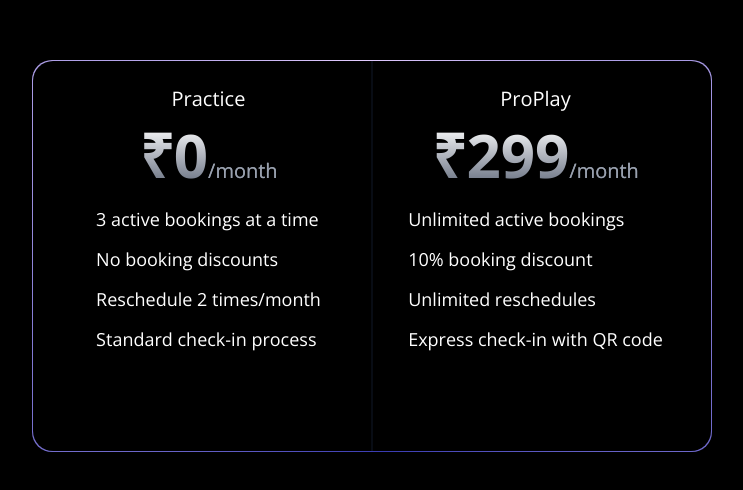
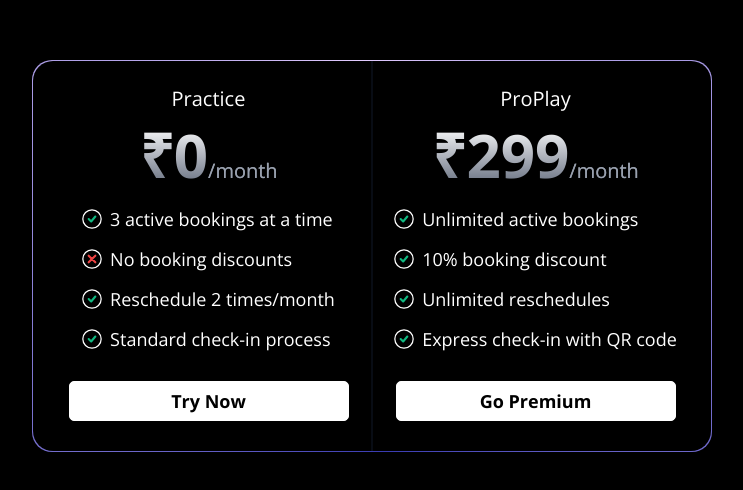
Before and after one commit to piyushbangaa/onesport2, a React (Vite) app: page /pricing in a window 1280 px wide. Shown: the part 144-634 px from the top of the page, without its empty margins (268-1011 px from the left). Built offline with nearby package versions, Linux system fonts and the light colour scheme.

Commit message:
added svgs

```diff
--- a/src/Pages/Pricing.jsx
+++ b/src/Pages/Pricing.jsx
@@ -11,16 +11,39 @@
 
             {/* Left Section */}
             <div className="flex flex-col items-center text-center mt-5">
-              <h1 className='text-xl '>Practice</h1>
+              <h1 className='text-xl'>Practice</h1>
               <h1 className='text-6xl mt-3 font-semibold bg-gradient-to-b from-white to-gray-500 bg-clip-text text-transparent'>₹0<span className="text-gray-400 text-xl font-light ">/month</span></h1>
               <ul className='mt-5 text-lg text-left space-y-3'>
-                <li>3 active bookings at a time</li>
-                <li>No booking discounts</li>
-                <li>Reschedule 2 times/month</li>
-                <li>Standard check-in process</li>
+                <li className="flex items-center">
+                  <svg className="w-5 h-5 mr-2" viewBox="0 0 24 24" fill="none" xmlns="http://www.w3.org/2000/svg">
+                    <circle cx="12" cy="12" r="11" stroke="white" fill="none" strokeWidth="1.5"/>
+                    <path d="M8 12L11 15L16 9" stroke="#10B981" strokeWidth="2.5" strokeLinecap="round" strokeLinejoin="round"/>
+                  </svg>
+                  3 active bookings at a time
+                </li>
+                <li className="flex items-center">
+                  <svg className="w-5 h-5 mr-2" viewBox="0 0 24 24" fill="none" xmlns="http://www.w3.org/2000/svg">
+                    <circle cx="12" cy="12" r="11" stroke="white" fill="none" strokeWidth="1.5"/>
+                    <path d="M8 8L16 16M16 8L8 16" stroke="#EF4444" strokeWidth="2.5" strokeLinecap="round" strokeLinejoin="round"/>
+                  </svg>
+                  No booking discounts
+                </li>
+                <li className="flex items-center">
+                  <svg className="w-5 h-5 mr-2" viewBox="0 0 24 24" fill="none" xmlns="http://www.w3.org/2000/svg">
+                    <circle cx="12" cy="12" r="11" stroke="white" fill="none" strokeWidth="1.5"/>
+                    <path d="M8 12L11 15L16 9" stroke="#10B981" strokeWidth="2.5" strokeLinecap="round" strokeLinejoin="round"/>
+                  </svg>
+                  Reschedule 2 times/month
+                </li>
+                <li className="flex items-center">
+                  <svg className="w-5 h-5 mr-2" viewBox="0 0 24 24" fill="none" xmlns="http://www.w3.org/2000/svg">
+                    <circle cx="12" cy="12" r="11" stroke="white" fill="none" strokeWidth="1.5"/>
+                    <path d="M8 12L11 15L16 9" stroke="#10B981" strokeWidth="2.5" strokeLinecap="round" strokeLinejoin="round"/>
+                  </svg>
+                  Standard check-in process
+                </li>
               </ul>
-
-
+              <button className='mt-7 border border-white w-70 h-10 rounded-[5px] font-semibold bg-white text-black text-lg cursor-pointer'>Try Now</button>
             </div>
 
             {/* Right Section */}
@@ -28,13 +51,36 @@
               <h1 className='text-xl'>ProPlay</h1>
               <h1 className='text-6xl mt-3 font-semibold bg-gradient-to-b from-white to-gray-500 bg-clip-text text-transparent'>₹299<span className="text-gray-400 text-xl font-light ">/month</span></h1>
               <ul className='mt-5 text-lg text-left space-y-3'>
-                <li>Unlimited active bookings</li>
-                <li>10% booking discount</li>
-                <li>Unlimited reschedules</li>
-                <li>Express check-in with QR code</li>
+                <li className="flex items-center">
+                  <svg className="w-5 h-5 mr-2" viewBox="0 0 24 24" fill="none" xmlns="http://www.w3.org/2000/svg">
+                    <circle cx="12" cy="12" r="11" stroke="white" fill="none" strokeWidth="1.5"/>
+                    <path d="M8 12L11 15L16 9" stroke="#10B981" strokeWidth="2.5" strokeLinecap="round" strokeLinejoin="round"/>
+                  </svg>
+                  Unlimited active bookings
+                </li>
+                <li className="flex items-center">
+                  <svg className="w-5 h-5 mr-2" viewBox="0 0 24 24" fill="none" xmlns="http://www.w3.org/2000/svg">
+                    <circle cx="12" cy="12" r="11" stroke="white" fill="none" strokeWidth="1.5"/>
+                    <path d="M8 12L11 15L16 9" stroke="#10B981" strokeWidth="2.5" strokeLinecap="round" strokeLinejoin="round"/>
+                  </svg>
+                  10% booking discount
+                </li>
+                <li className="flex items-center">
+                  <svg className="w-5 h-5 mr-2" viewBox="0 0 24 24" fill="none" xmlns="http://www.w3.org/2000/svg">
+                    <circle cx="12" cy="12" r="11" stroke="white" fill="none" strokeWidth="1.5"/>
+                    <path d="M8 12L11 15L16 9" stroke="#10B981" strokeWidth="2.5" strokeLinecap="round" strokeLinejoin="round"/>
+                  </svg>
+                  Unlimited reschedules
+                </li>
+                <li className="flex items-center">
+                  <svg className="w-5 h-5 mr-2" viewBox="0 0 24 24" fill="none" xmlns="http://www.w3.org/2000/svg">
+                    <circle cx="12" cy="12" r="11" stroke="white" fill="none" strokeWidth="1.5"/>
+                    <path d="M8 12L11 15L16 9" stroke="#10B981" strokeWidth="2.5" strokeLinecap="round" strokeLinejoin="round"/>
+                  </svg>
+                  Express check-in with QR code
+                </li>
               </ul>
-
-
+              <button className='mt-7 border border-white w-70 h-10 rounded-[5px] font-semibold bg-white text-black text-lg cursor-pointer'>Go Premium</button>
             </div>
 
           </div>
```
